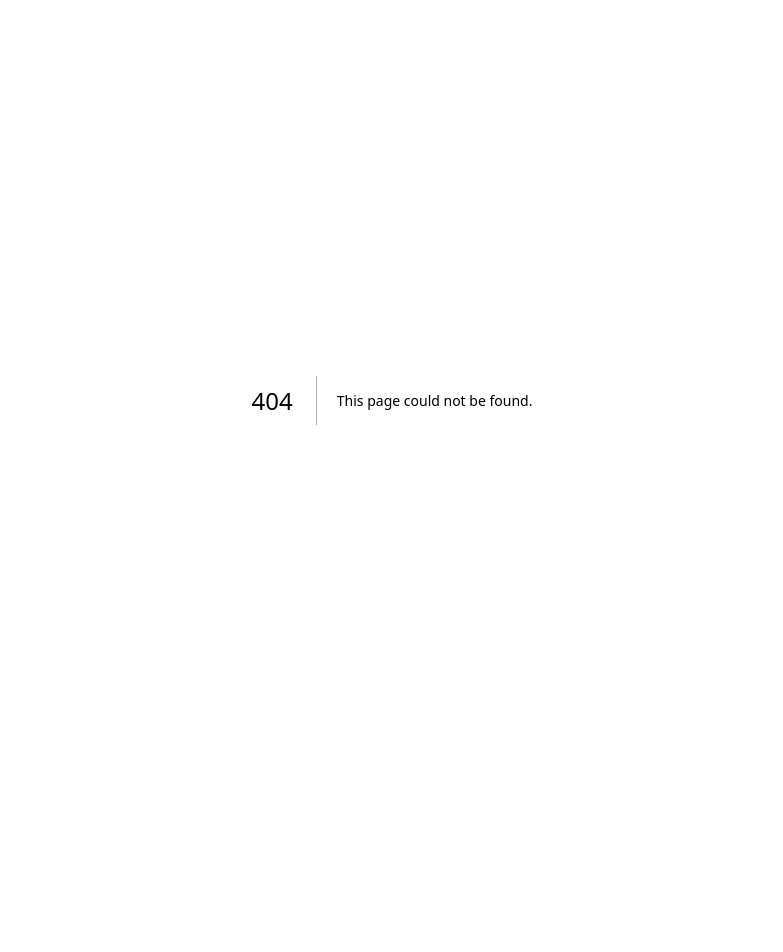
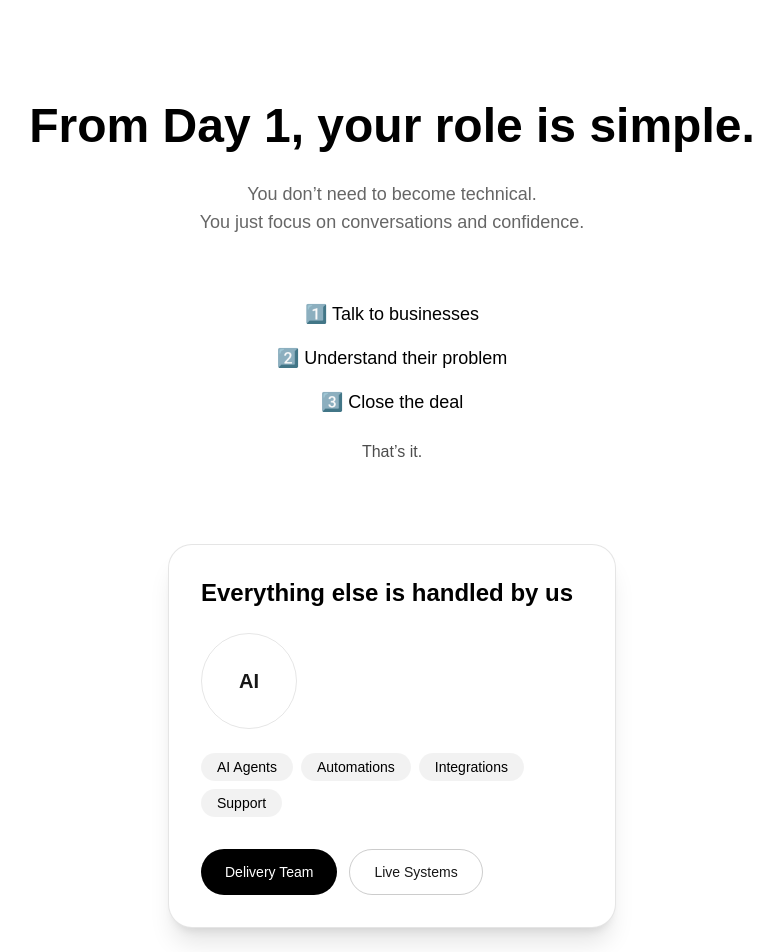
Before and after one commit to Chetanbelfort/iframe-hero, a Next.js app: page /iframe/database in a window 1280 px wide. Before the commit this address had no page. Shown: the top 952 px of the page, without its empty margins (248-1031 px from the left). Before the commit the page ends 800 px from the top, so only its background shows below. Built offline with nearby package versions, Linux system fonts and the light colour scheme.

Commit message:
update landing page sections

```diff
--- /dev/null
+++ b/app/iframe/database/page.tsx
@@ -0,0 +1,5 @@
+import DatabaseSection from '@/components/sections/DatabaseSection'
+
+export default function DatabasePage() {
+  return <DatabaseSection />
+}
--- /dev/null
+++ b/components/sections/DatabaseSection.tsx
@@ -0,0 +1,64 @@
+'use client'
+
+import DatabaseWithRestApi from '@/components/ui/database-with-rest-api'
+
+export default function DatabaseSection() {
+  return (
+    <section className="relative bg-white py-24 overflow-hidden">
+
+      {/* SECTION HEADER */}
+      <div className="max-w-4xl mx-auto text-center px-6 mb-16">
+        <h2 className="text-4xl md:text-5xl font-semibold text-black leading-tight">
+          From Day 1, your role is simple.
+        </h2>
+
+        <p className="mt-6 text-lg text-black/60">
+          You don’t need to become technical.
+          <br />
+          You just focus on conversations and confidence.
+        </p>
+      </div>
+
+      {/* STEP LIST */}
+      <div className="max-w-3xl mx-auto text-center px-6 mb-20">
+        <ol className="space-y-4 text-lg text-black font-medium">
+          <li>1️⃣ Talk to businesses</li>
+          <li>2️⃣ Understand their problem</li>
+          <li>3️⃣ Close the deal</li>
+        </ol>
+
+        <p className="mt-6 text-black/70 font-medium">
+          That’s it.
+        </p>
+      </div>
+
+      {/* VISUAL SYSTEM */}
+      <div className="flex justify-center px-6">
+        <DatabaseWithRestApi
+          title="Everything else is handled by us"
+          badgeTexts={{
+            first: 'AI Agents',
+            second: 'Automations',
+            third: 'Integrations',
+            fourth: 'Support',
+          }}
+          buttonTexts={{
+            first: 'Delivery Team',
+            second: 'Live Systems',
+          }}
+          circleText="AI"
+        />
+      </div>
+
+      {/* SUPPORTING COPY */}
+      <div className="max-w-3xl mx-auto text-center px-6 mt-20">
+        <p className="text-lg text-black/70 leading-relaxed">
+          You don’t learn and hope.
+          <br />
+          You sell and deliver with confidence.
+        </p>
+      </div>
+
+    </section>
+  )
+}
--- /dev/null
+++ b/components/sections/database-with-rest-api.tsx
@@ -0,0 +1,27 @@
+'use client'
+
+import DatabaseWithRestApi from '@/components/ui/database-with-rest-api'
+
+export default function DayOneRoleSection() {
+  return (
+    <section className="bg-white py-24">
+      <div className="flex justify-center lg:justify-end px-6">
+        <DatabaseWithRestApi
+          title="Delivery & Automation Engine"
+          circleText="AI"
+          badgeTexts={{
+            first: 'AGENTS',
+            second: 'WORKFLOWS',
+            third: 'AUTOMATION',
+            fourth: 'APIs',
+          }}
+          buttonTexts={{
+            first: 'Explore System',
+            second: 'See Architecture',
+          }}
+          lightColor="#EAF2FF"
+        />
+      </div>
+    </section>
+  )
+}
--- /dev/null
+++ b/components/ui/database-with-rest-api.tsx
@@ -0,0 +1,70 @@
+'use client'
+
+interface DatabaseWithRestApiProps {
+  title: string
+  circleText: string
+  badgeTexts: {
+    first: string
+    second: string
+    third: string
+    fourth: string
+  }
+  buttonTexts: {
+    first: string
+    second: string
+  }
+  lightColor: string
+}
+
+export default function DatabaseWithRestApi({
+  title,
+  circleText,
+  badgeTexts,
+  buttonTexts,
+  lightColor,
+}: DatabaseWithRestApiProps) {
+  return (
+    <div className="relative max-w-md rounded-3xl border border-black/10 bg-white p-8 shadow-xl">
+
+      {/* LIGHT GLOW */}
+      <div
+        className="absolute -top-20 -right-20 h-64 w-64 rounded-full blur-3xl opacity-40"
+        style={{ backgroundColor: lightColor }}
+      />
+
+      {/* TITLE */}
+      <h3 className="text-2xl font-semibold text-black">
+        {title}
+      </h3>
+
+      {/* CIRCLE */}
+      <div className="mt-6 flex h-24 w-24 items-center justify-center rounded-full border border-black/10 text-xl font-semibold">
+        {circleText}
+      </div>
+
+      {/* BADGES */}
+      <div className="mt-6 flex flex-wrap gap-2">
+        {[badgeTexts.first, badgeTexts.second, badgeTexts.third, badgeTexts.fourth].map(
+          (text, index) => (
+            <span
+              key={index}
+              className="rounded-full bg-black/5 px-4 py-1 text-sm text-black"
+            >
+              {text}
+            </span>
+          )
+        )}
+      </div>
+
+      {/* BUTTONS */}
+      <div className="mt-8 flex gap-3">
+        <button className="rounded-full bg-black px-6 py-3 text-sm text-white">
+          {buttonTexts.first}
+        </button>
+        <button className="rounded-full border border-black/20 px-6 py-3 text-sm">
+          {buttonTexts.second}
+        </button>
+      </div>
+    </div>
+  )
+}
```
